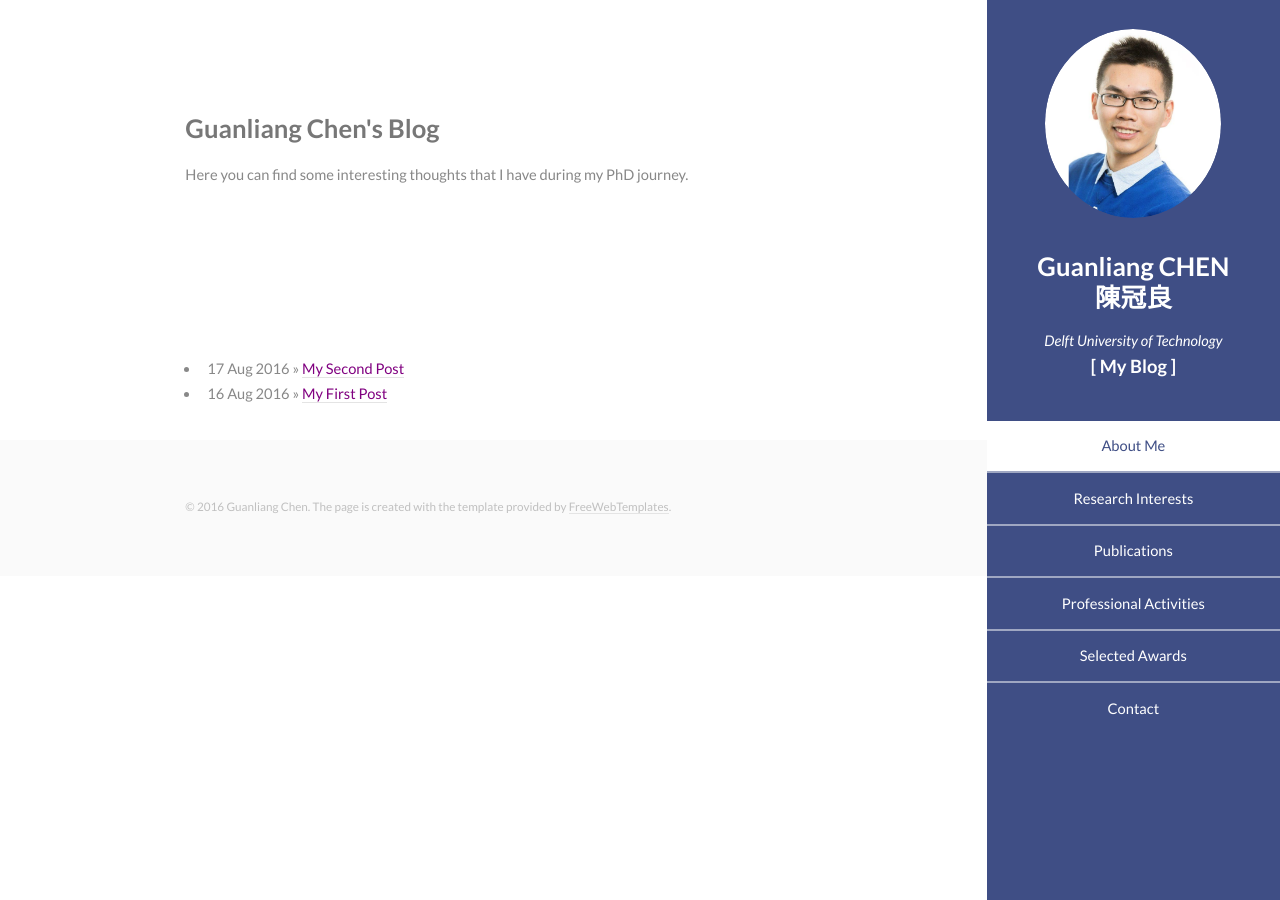
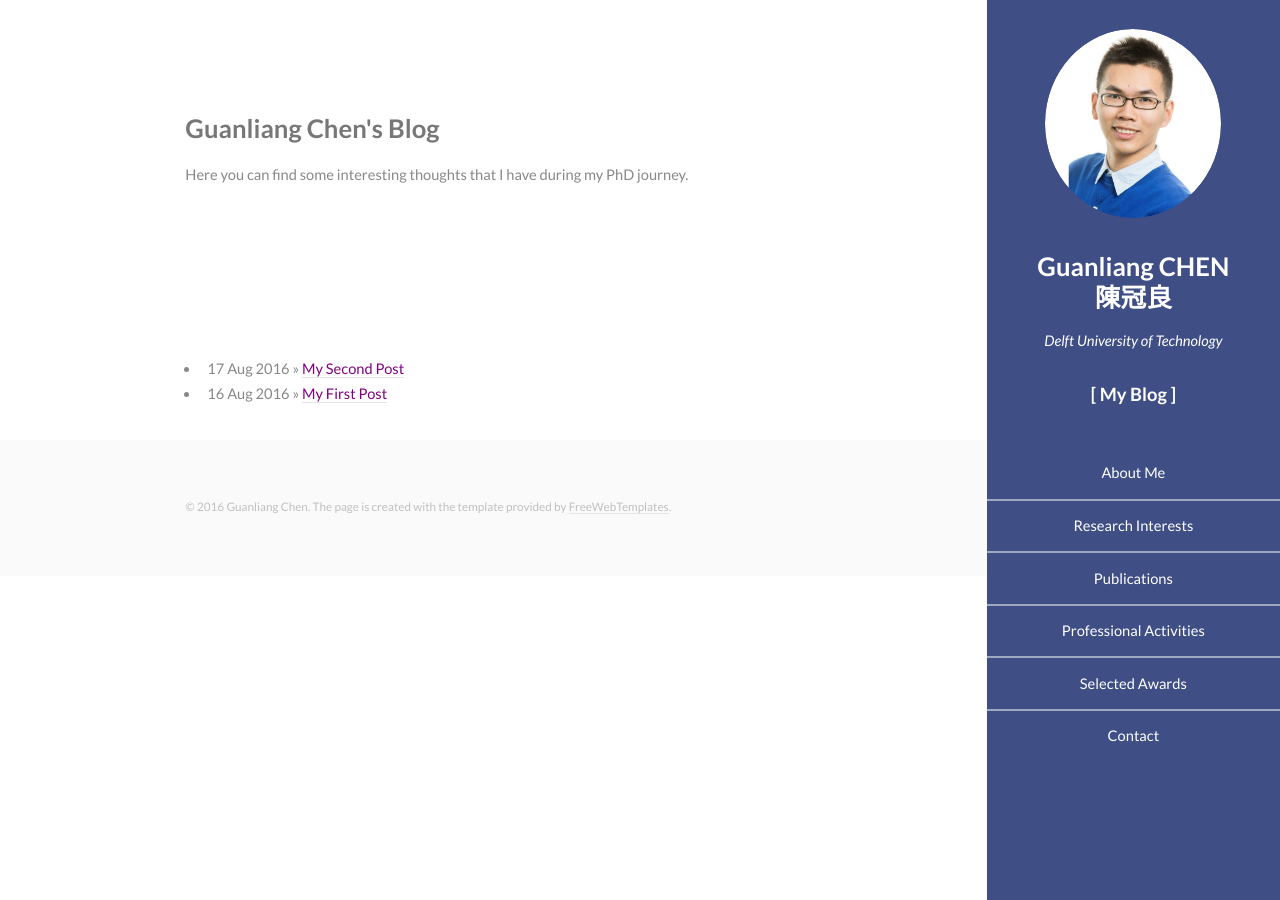
Before and after one commit to AngusGLChen/__angusglchen.github.io, a Jekyll site: the page built from blog/index.html, in a window 1280 px wide. Built offline with Jekyll 4.4.1, drawn with Linux system fonts in a browser that asks for light colours.

Commit message:
Aug 16, 2016

```diff
--- a/_layouts/default.html
+++ b/_layouts/default.html
@@ -15,11 +15,11 @@
 					<span class="image avatar"><img src="/images/avatar.jpg" alt="" /></span>
 					<h1 id="logo"><a href="#">Guanliang CHEN<br>陳冠良</a></h1>
 					<p>Delft University of Technology</p>
-                    <h4><a href="/blog" style="padding:30px 0 30px 0">[ My Blog ]</a></h4>
+                    <h4><a href="/blog"><br>[ My Blog ]<br></a></h4>
 				</header>
 				<nav id="nav">
 					<ul>
-						<li><a href="/#one" class="active">About Me</a></li>
+						<li><a href="/#one">About Me</a></li>
 						<li><a href="/#two">Research Interests</a></li>
 						<li><a href="/#three">Publications</a></li>
 						<li><a href="/#four">Professional Activities</a></li>
```
